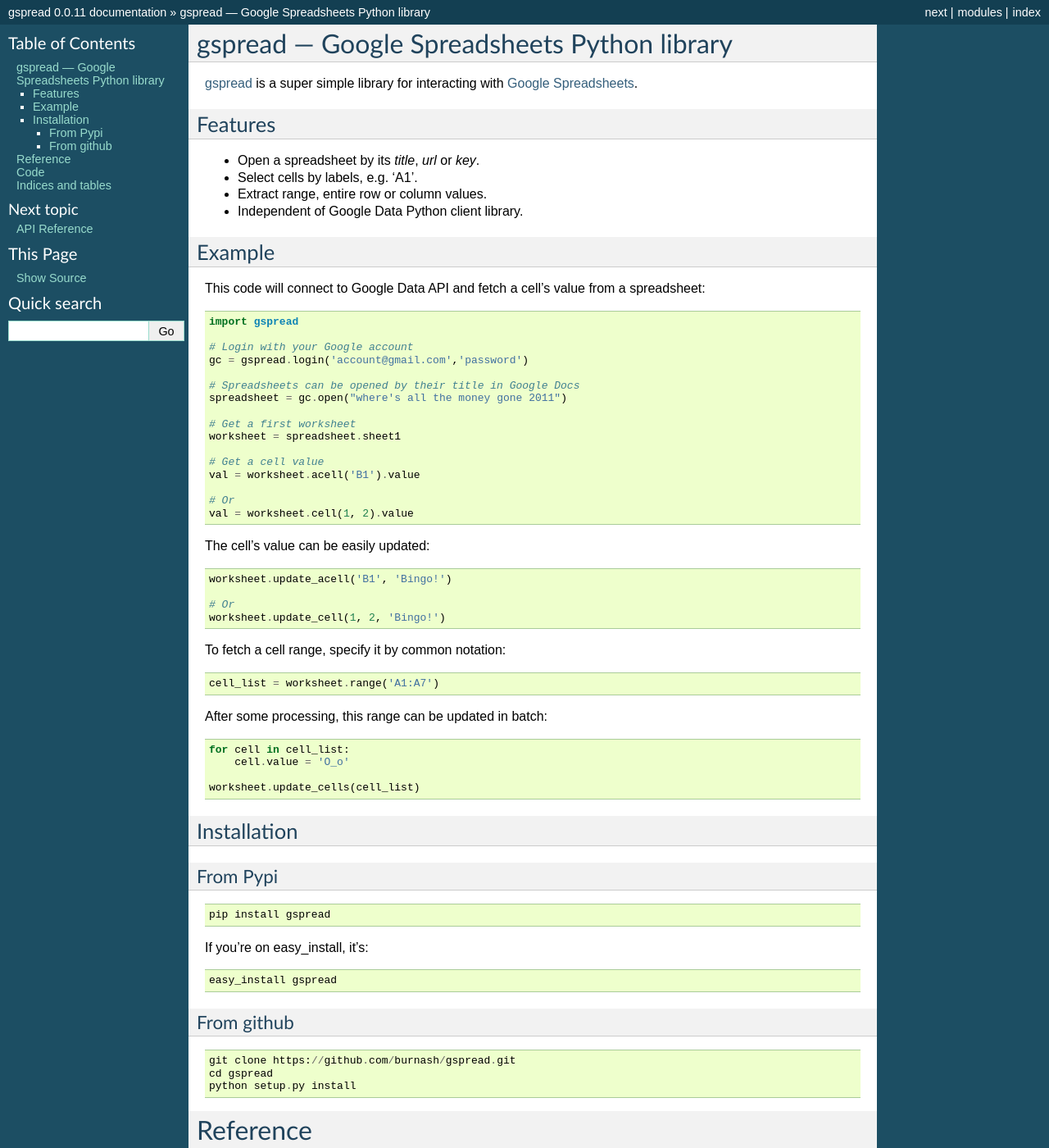
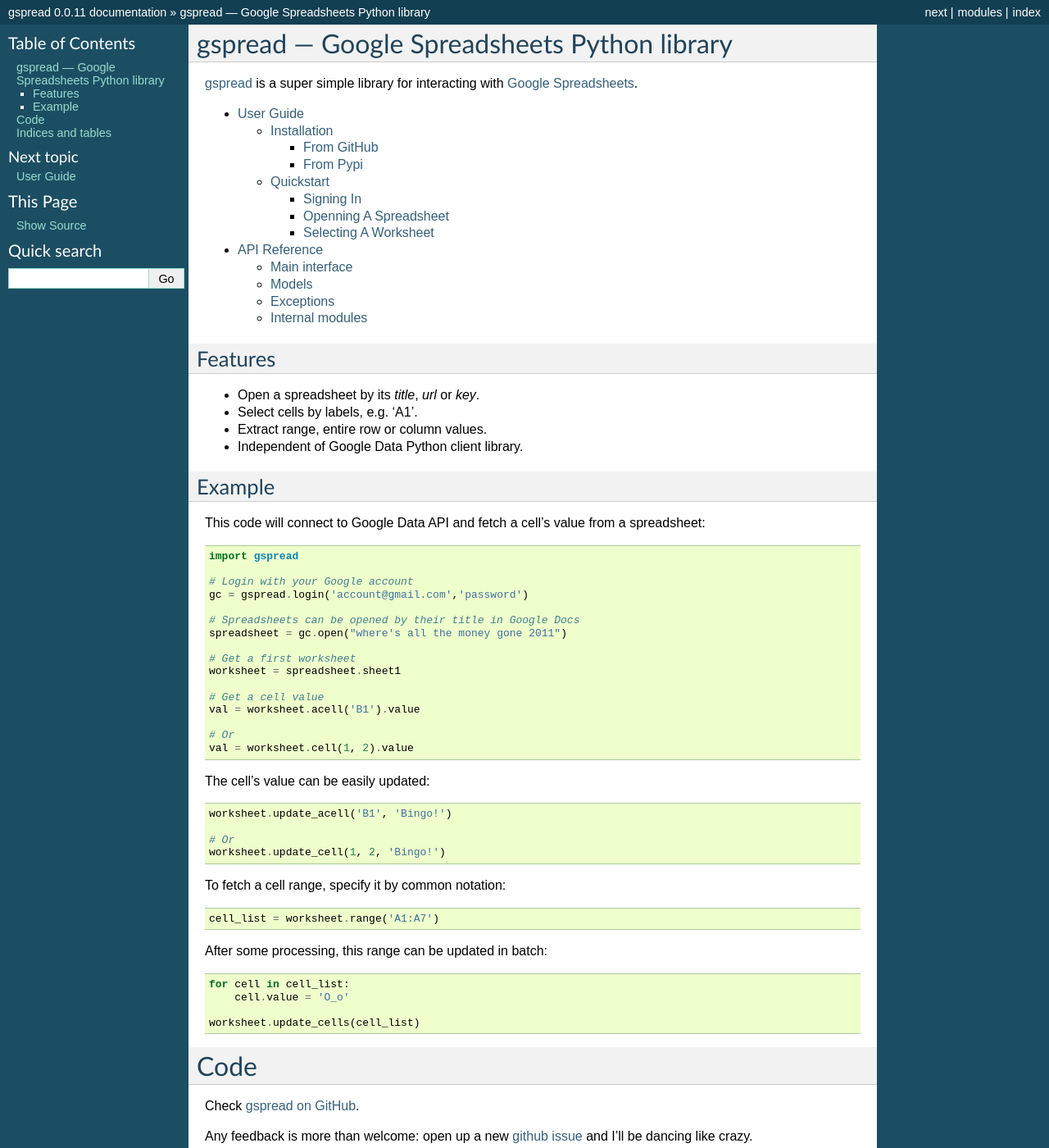
Before and after one commit to KendrickColeman/gspread, a Sphinx documentation site: the page built from docs/index.rst, in a window 1280 px wide and 1400 px high. Shown: the whole window at 82% size. Built offline with Sphinx 7.4.7, drawn with Linux system fonts in a browser that asks for light colours; part of the change alters nothing that is shown; some of the changed text lies outside the part shown.

Commit message:
user guide

```diff
--- a/docs/index.rst
+++ b/docs/index.rst
@@ -11,6 +11,12 @@ for interacting with `Google Spreadsheets`_.
 
 .. _Google Spreadsheets: http://www.google.com/google-d-s/spreadsheets/
 
+.. toctree::
+   :maxdepth: 3
+
+   userguide
+   reference
+
 Features
 --------
 
@@ -18,6 +24,7 @@ Features
 * Select cells by labels, e.g. 'A1'.
 * Extract range, entire row or column values.
 * Independent of Google Data Python client library.
+
 
 Example
 -------
@@ -61,36 +68,6 @@ After some processing, this range can be updated in batch::
     worksheet.update_cells(cell_list)
 
 
-Installation
-------------
-
-From Pypi
-^^^^^^^^^
-::
-
-    pip install gspread
-
-If you're on easy_install, it's::
-
-    easy_install gspread
-
-
-From github
-^^^^^^^^^^^
-::
-
-    git clone https://github.com/burnash/gspread.git
-    cd gspread
-    python setup.py install
-
-
-Reference
-=========
-.. toctree::
-   :maxdepth: 2
-
-   reference
-
 Code
 ====
 
--- /dev/null
+++ b/docs/userguide.rst
@@ -0,0 +1,89 @@
+User Guide
+==========
+
+Installation
+------------
+
+There are two options for installing *gspread*. The library is in active
+development now, so the recommended way is to check out the source from
+GitHub and to pull new updates from time to time.
+
+From GitHub
+^^^^^^^^^^^
+::
+
+    git clone https://github.com/burnash/gspread.git
+    cd gspread
+    python setup.py install
+
+To get updates::
+
+    cd gspread
+    git pull
+    python setup.py install
+
+From Pypi
+^^^^^^^^^
+
+The alternative way is to install from the Python Package Index::
+
+    pip install gspread --upgrade
+
+And if you're on easy_install, it's::
+
+    easy_install -U gspread
+
+
+Quickstart
+----------
+
+Signing In
+^^^^^^^^^^
+To start working with your Google spreadsheets you need to sign in
+to the service. This can be done with your Google Account::
+
+    gc = gspread.login('account@gmail.com','password')
+
+Openning A Spreadsheet
+^^^^^^^^^^^^^^^^^^^^^^
+
+One of the main features of `gspread` is the ability to easily open
+a spreadsheet by its title. Assuming you have a spreadsheet named
+"Annual report" in list of your Google Docs, you can do following
+to open it up in your Python code::
+
+    spreadsheet = gc.open("Annual report")
+
+Pretty easy. However, Google Docs allows you to have more than one
+spreadsheet under the same name. What will happen in this case?
+Well, in this case the :meth:`~gspread.Client.open` method will return
+the first spreadsheet it finds with this name. This is a rare case, since
+you really don't want to have many documents with the same name.
+
+For those who want to be totally specific while opening a document other
+methods exist. First one is to use unique key assigned to every
+Google Docs document. You can see it in the browser's address bar
+when you working with your spreadsheet::
+
+    https://docs.google.com/spreadsheet/ccc?key=1AkgN6IO_5rdrprh0V1pQVjFlQ2mIUDd3VTZ3ZjJubWc#gid=0
+
+In this case the key is ``0AkgM6iO_6dprdHF0V1pQVjFlQ2FIUDd0VTZ3ZjJubWc``.
+And the code to use to open this spreadsheet will be::
+
+    spreadsheet = gc.open_by_key('0AkgM6iO_6dprdHF0V1pQVjFlQ2FIUDd0VTZ3ZjJubWc')
+
+If you're somewhat lazy person (like I am), you can copy the entire
+spreadsheet's url from address bar and paste it into another useful
+method, called :meth:`~gspread.Client.open_by_url`::
+
+    spreadsheet = gc.open_by_url("https://docs.google.com/spreadsheet/ccc?key=1AkgN6IO_5rdrprh0V1pQVjFlQ2mIUDd3VTZ3ZjJubWc#gid=0")
+
+
+Selecting A Worksheet
+^^^^^^^^^^^^^^^^^^^^^
+
+Each `spreadsheet` consists of one or many `worksheets` (also called `sheets`). This is a next step
+in container hierarchy. Worksheets can be selected by title or index.
+In my point of view, the greatest percentage of spreadsheets have
+only one worksheet (called *Sheet1* by default). For this common case
+:class:`~gspread.Spreadsheet` object got a handy shortcut property :attr:`~gspread.Spreadsheet.sheet1`.
```
